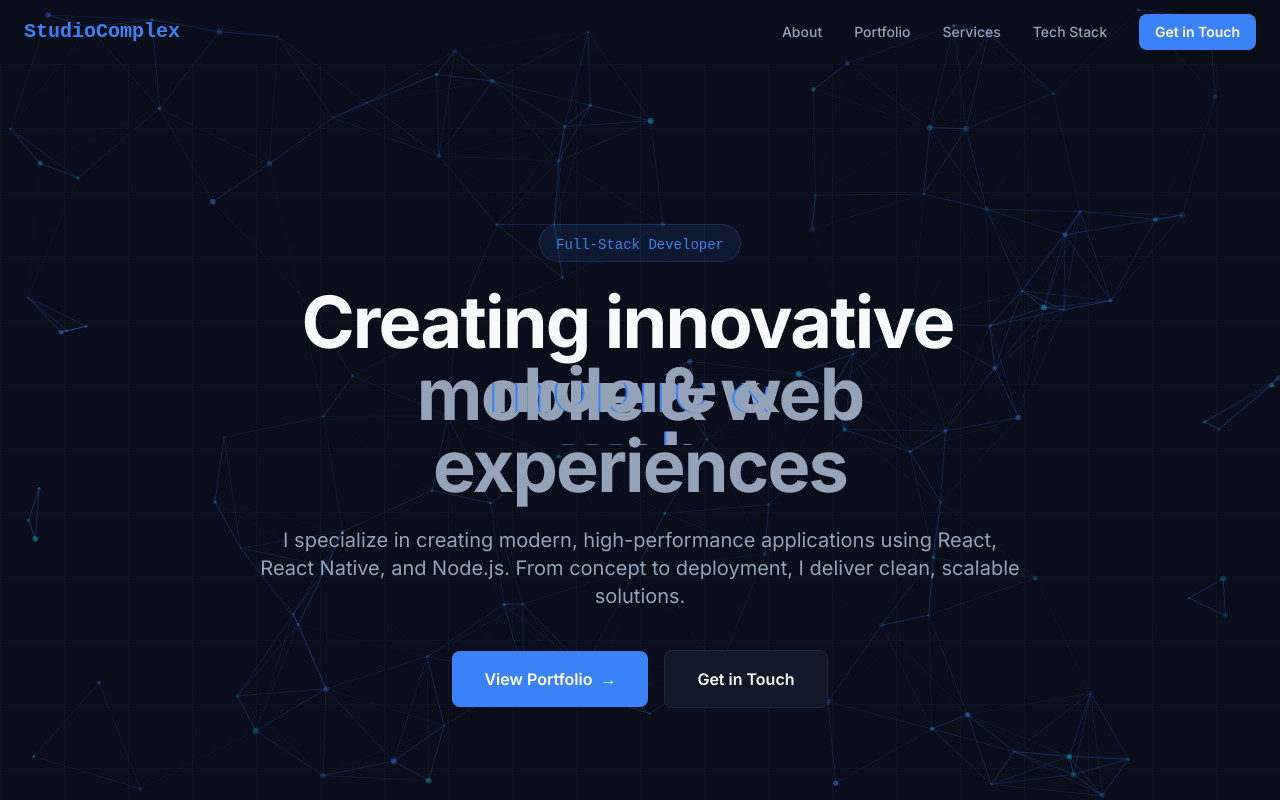
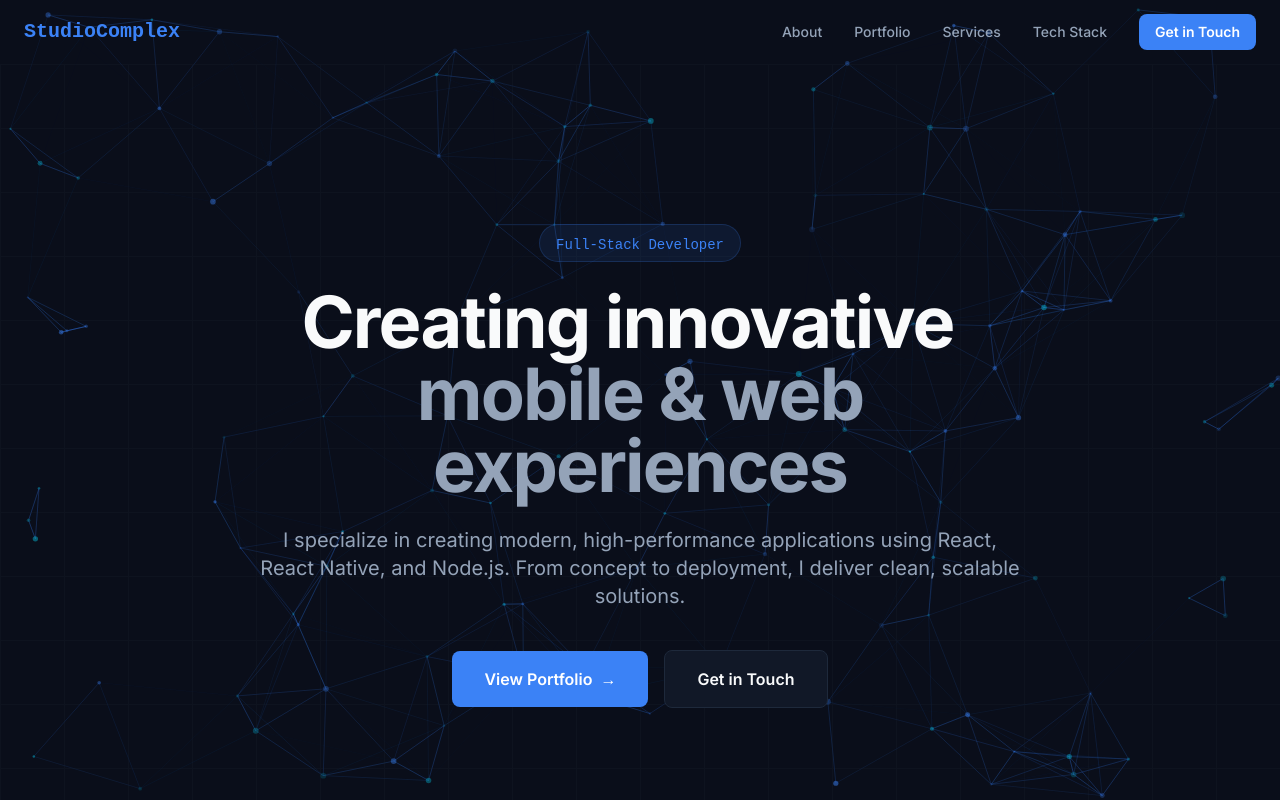
Before and after one commit to Micevski239/studiocomplex, a Next.js app: page / in a window 1280 px wide. Shown: the top 800 px of the page. Built offline with nearby package versions, Linux system fonts and the light colour scheme.

Commit message:
fix bugs 3

```diff
--- a/app/globals.css
+++ b/app/globals.css
@@ -23,49 +23,4 @@
     text-wrap: balance;
   }
 
-  .glitch-effect {
-    position: relative;
-  }
-
-  .glitch-effect::before,
-  .glitch-effect::after {
-    content: attr(data-text);
-    position: absolute;
-    top: 0;
-    left: 0;
-    width: 100%;
-    height: 100%;
-  }
-
-  .glitch-effect::before {
-    left: 2px;
-    text-shadow: -2px 0 #3B82F6;
-    clip: rect(44px, 450px, 56px, 0);
-    animation: glitch-anim 5s infinite linear alternate-reverse;
-  }
-
-  .glitch-effect::after {
-    left: -2px;
-    text-shadow: -2px 0 #06B6D4;
-    clip: rect(44px, 450px, 56px, 0);
-    animation: glitch-anim2 5s infinite linear alternate-reverse;
-  }
-
-  @keyframes glitch-anim {
-    0% { clip: rect(10px, 9999px, 31px, 0); }
-    20% { clip: rect(85px, 9999px, 140px, 0); }
-    40% { clip: rect(28px, 9999px, 91px, 0); }
-    60% { clip: rect(41px, 9999px, 67px, 0); }
-    80% { clip: rect(12px, 9999px, 85px, 0); }
-    100% { clip: rect(94px, 9999px, 43px, 0); }
-  }
-
-  @keyframes glitch-anim2 {
-    0% { clip: rect(65px, 9999px, 119px, 0); }
-    20% { clip: rect(90px, 9999px, 11px, 0); }
-    40% { clip: rect(79px, 9999px, 71px, 0); }
-    60% { clip: rect(26px, 9999px, 58px, 0); }
-    80% { clip: rect(53px, 9999px, 97px, 0); }
-    100% { clip: rect(38px, 9999px, 82px, 0); }
-  }
 }
--- a/components/Hero.tsx
+++ b/components/Hero.tsx
@@ -3,7 +3,6 @@
 import { motion } from 'framer-motion'
 import { TypeAnimation } from 'react-type-animation'
 import dynamic from 'next/dynamic'
-import { GlitchText } from '@/components/animations'
 
 // Lazy load particle background
 const ParticleBackground = dynamic(
@@ -44,11 +43,7 @@ export default function Hero() {
               repeat={Infinity}
             />
             <br />
-            <GlitchText
-              text="mobile & web experiences"
-              className="text-text-secondary"
-              triggerOnHover={true}
-            />
+            <span className="text-text-secondary">mobile & web experiences</span>
           </h1>
 
           <p className="mb-10 text-lg leading-relaxed text-text-secondary sm:text-xl">
--- a/components/animations/GlitchText.tsx
+++ /dev/null
@@ -1,34 +0,0 @@
-'use client'
-
-import { useState } from 'react'
-
-interface GlitchTextProps {
-  text: string
-  className?: string
-  triggerOnHover?: boolean
-}
-
-export default function GlitchText({
-  text,
-  className = '',
-  triggerOnHover = false,
-}: GlitchTextProps) {
-  const [isGlitching, setIsGlitching] = useState(false)
-
-  const handleHover = () => {
-    if (triggerOnHover) {
-      setIsGlitching(true)
-      setTimeout(() => setIsGlitching(false), 300)
-    }
-  }
-
-  return (
-    <span
-      className={`glitch-effect ${isGlitching ? 'animate-glitch' : ''} ${className}`}
-      data-text={text}
-      onMouseEnter={handleHover}
-    >
-      {text}
-    </span>
-  )
-}
--- a/components/animations/index.ts
+++ b/components/animations/index.ts
@@ -1,4 +1,3 @@
 export { default as TiltCard } from './TiltCard'
 export { default as ParticleBackground } from './ParticleBackground'
-export { default as GlitchText } from './GlitchText'
 export { default as CodeBlock } from './CodeBlock'
--- a/tailwind.config.ts
+++ b/tailwind.config.ts
@@ -30,26 +30,6 @@ const config: Config = {
       maxWidth: {
         container: '1280px',
       },
-      keyframes: {
-        glitch: {
-          '0%, 100%': { transform: 'translate(0)' },
-          '20%': { transform: 'translate(-2px, 2px)' },
-          '40%': { transform: 'translate(-2px, -2px)' },
-          '60%': { transform: 'translate(2px, 2px)' },
-          '80%': { transform: 'translate(2px, -2px)' },
-        },
-        'glitch-skew': {
-          '0%, 100%': { transform: 'skew(0deg)' },
-          '20%': { transform: 'skew(-2deg)' },
-          '40%': { transform: 'skew(2deg)' },
-          '60%': { transform: 'skew(-1deg)' },
-          '80%': { transform: 'skew(1deg)' },
-        },
-      },
-      animation: {
-        glitch: 'glitch 0.3s cubic-bezier(0.25, 0.46, 0.45, 0.94) both',
-        'glitch-skew': 'glitch-skew 0.3s cubic-bezier(0.25, 0.46, 0.45, 0.94) both',
-      },
     },
   },
   plugins: [],
```
